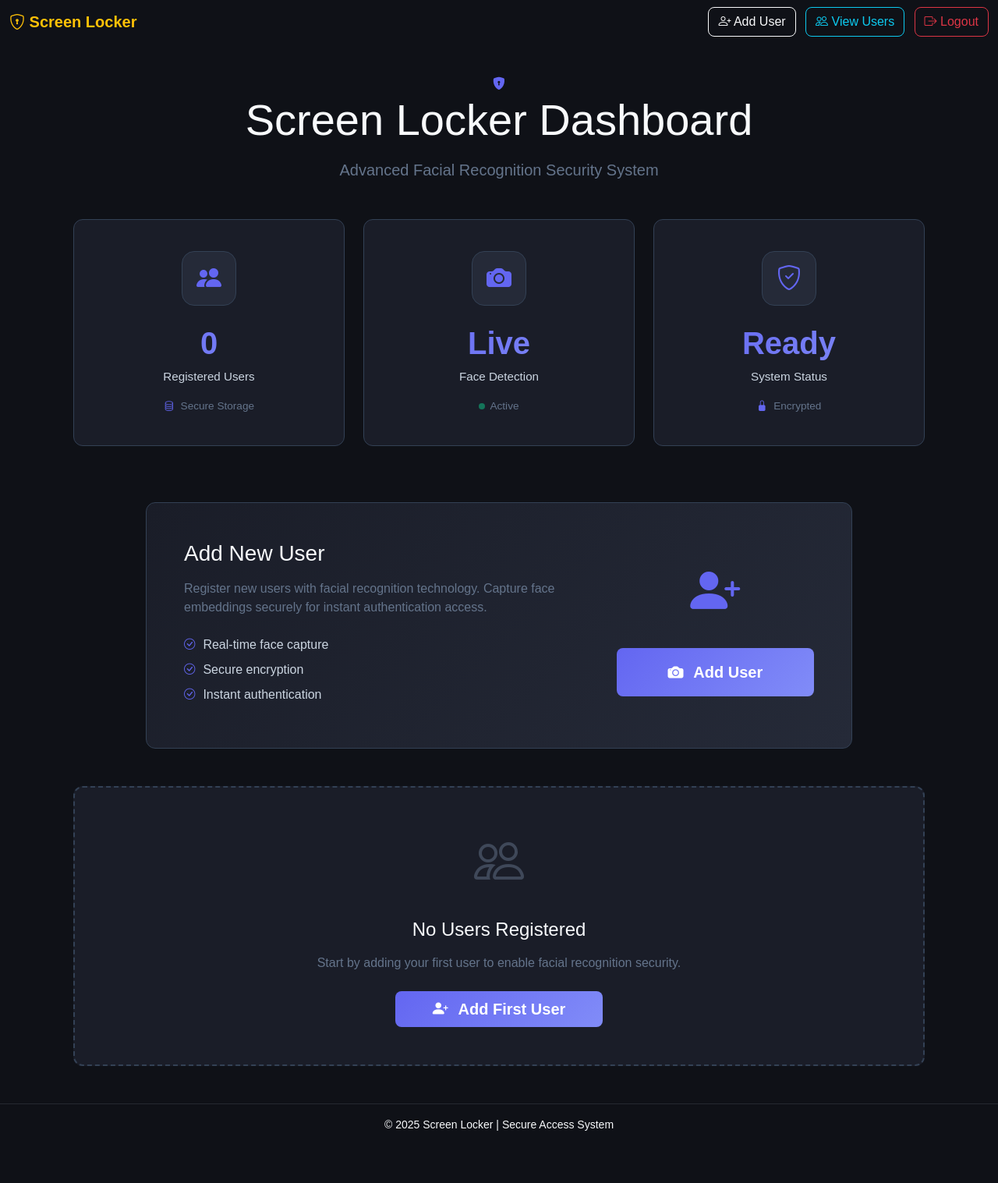
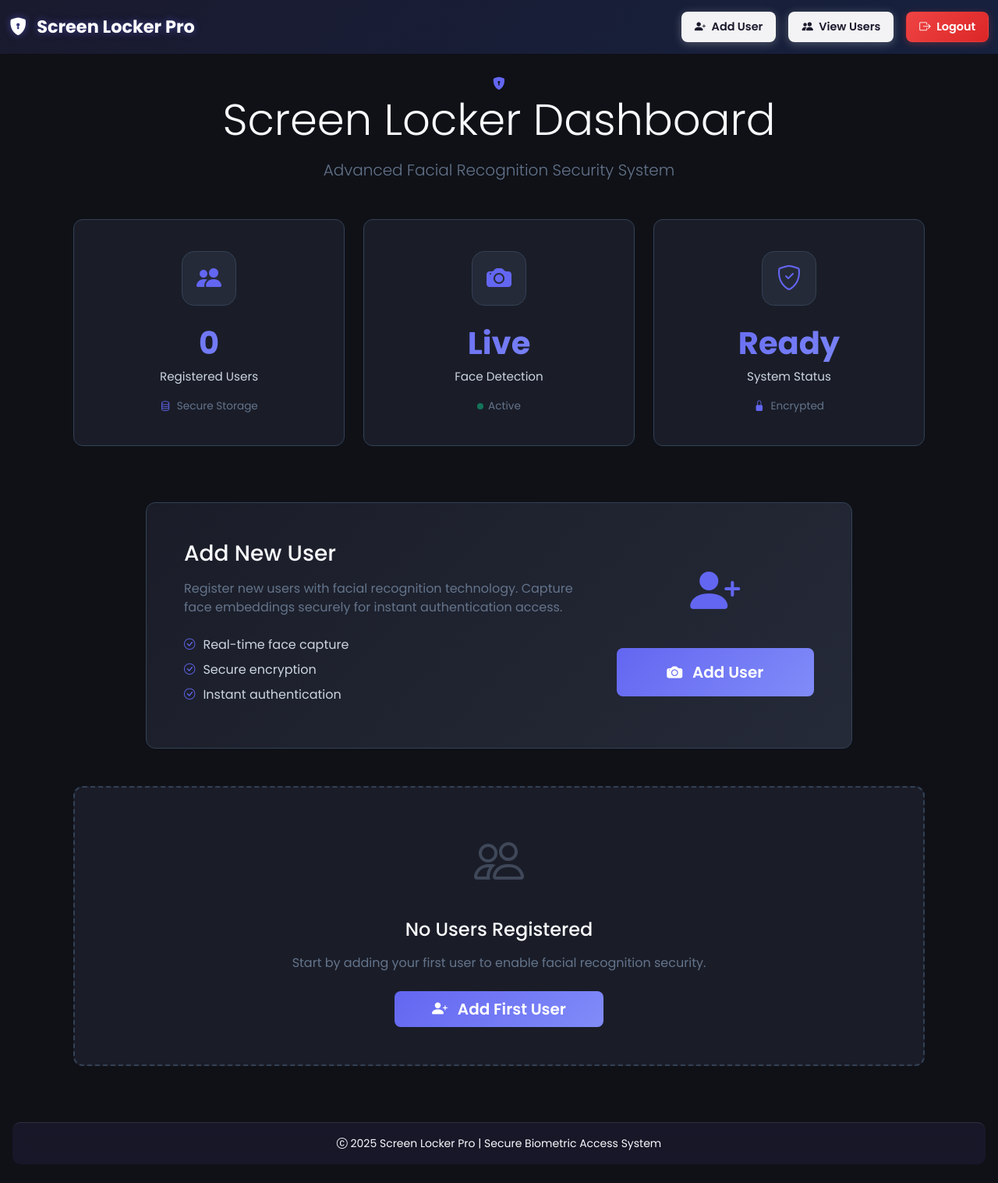
Before and after one commit to Shraddha-Chauhan/Context_Aware_Screen_Locker_OS, a Flask app: page / in a window 1280 px wide. Shown: the whole page at 78% size. Before the commit the page ends 1450 px from the top, so only its background shows below. Run offline with Flask 3, Linux system fonts and the light colour scheme; the visitor is signed in with stand-in values (Sample User, id 1).

Commit message:
Enhance layout with Google Fonts and navbar improvements
Added Google Fonts and enhanced navbar styles.

```diff
--- a/GUI/templates/layout.html
+++ b/GUI/templates/layout.html
@@ -7,21 +7,37 @@
     <link href="https://cdn.jsdelivr.net/npm/bootstrap@5.3.0/dist/css/bootstrap.min.css" rel="stylesheet">
     <link href="https://cdn.jsdelivr.net/npm/bootstrap-icons@1.11.3/font/bootstrap-icons.css" rel="stylesheet">
     <link rel="stylesheet" href="{{ url_for('static', filename='style.css') }}">
+    <link href="https://fonts.googleapis.com/css2?family=Poppins:wght@300;400;500;600;700&display=swap" rel="stylesheet">
 </head>
-<body>
-    <!-- Navbar -->
-    <nav class="navbar navbar-expand-lg navbar-dark fixed-top shadow-sm">
+<body class="bg-gradient-primary">
+    <!-- Animated Background -->
+    <div class="bg-animation">
+        <div class="stars"></div>
+        <div class="stars2"></div>
+        <div class="stars3"></div>
+    </div>
+
+    <!-- Enhanced Navbar with Visible Buttons -->
+    <nav class="navbar navbar-expand-lg navbar-dark fixed-top enhanced-navbar">
         <div class="container-fluid">
-            <a class="navbar-brand fw-bold text-warning" href="/">
-                <i class="bi bi-shield-lock"></i> Screen Locker
+            <a class="navbar-brand fw-bold brand-logo" href="/">
+                <i class="bi bi-shield-lock-fill me-2"></i> Screen Locker Pro
             </a>
-            <div>
+            <div class="navbar-buttons">
                 {% if session.get('logged_in') %}
-                    <a class="btn btn-outline-light me-2" href="/add_user"><i class="bi bi-person-plus"></i> Add User</a>
-                    <a class="btn btn-outline-info me-2" href="/view_users"><i class="bi bi-people"></i> View Users</a>
-                    <a class="btn btn-outline-danger" href="/logout"><i class="bi bi-box-arrow-right"></i> Logout</a>
+                    <a class="btn btn-nav-light me-2" href="/add_user">
+                        <i class="bi bi-person-plus-fill me-1"></i> Add User
+                    </a>
+                    <a class="btn btn-nav-light me-2" href="/view_users">
+                        <i class="bi bi-people-fill me-1"></i> View Users
+                    </a>
+                    <a class="btn btn-nav-danger" href="/logout">
+                        <i class="bi bi-box-arrow-right me-1"></i> Logout
+                    </a>
                 {% else %}
-                    <a class="btn btn-outline-light" href="/login"><i class="bi bi-box-arrow-in-right"></i> Login</a>
+                    <a class="btn btn-nav-success" href="/login">
+                        <i class="bi bi-box-arrow-in-right me-1"></i> Login
+                    </a>
                 {% endif %}
             </div>
         </div>
@@ -31,10 +47,10 @@
         {% with messages = get_flashed_messages(with_categories=true) %}
             {% if messages %}
                 {% for category, message in messages %}
-                    <div class="alert alert-{{ 'danger' if category == 'error' else 'success' }} alert-dismissible fade show" role="alert">
-                        <i class="bi bi-{{ 'exclamation-triangle' if category == 'error' else 'check-circle' }} me-2"></i>
+                    <div class="alert alert-{{ 'danger' if category == 'error' else 'success' }} alert-dismissible fade show glass-alert" role="alert">
+                        <i class="bi bi-{{ 'exclamation-triangle-fill' if category == 'error' else 'check-circle-fill' }} me-2"></i>
                         {{ message }}
-                        <button type="button" class="btn-close" data-bs-dismiss="alert"></button>
+                        <button type="button" class="btn-close btn-close-white" data-bs-dismiss="alert"></button>
                     </div>
                 {% endfor %}
             {% endif %}
@@ -42,10 +58,168 @@
         {% block content %}{% endblock %}
     </main>
 
-    <footer class="text-center mt-5 text-light small">
-        <hr class="border-secondary">
-        © 2025 Screen Locker | Secure Access System
+    <footer class="text-center mt-5 text-light small py-4">
+        <div class="glass-footer py-3">
+            <i class="bi bi-c-circle"></i> 2025 Screen Locker Pro | Secure Biometric Access System
+        </div>
     </footer>
     <script src="https://cdn.jsdelivr.net/npm/bootstrap@5.3.0/dist/js/bootstrap.bundle.min.js"></script>
+
+    <style>
+        /* Enhanced Navbar with Visible Buttons */
+        .enhanced-navbar {
+            background: linear-gradient(135deg, #1a1a2e 0%, #16213e 100%) !important;
+            backdrop-filter: blur(15px);
+            border-bottom: 1px solid rgba(255, 255, 255, 0.2);
+            box-shadow: 0 4px 20px rgba(0, 0, 0, 0.3);
+            padding: 0.8rem 0;
+        }
+
+        .brand-logo {
+            color: #ffffff !important;
+            font-size: 1.4rem;
+            text-shadow: 0 0 10px rgba(99, 102, 241, 0.5);
+            transition: all 0.3s ease;
+        }
+
+        .brand-logo:hover {
+            color: #a5b4fc !important;
+            text-shadow: 0 0 15px rgba(99, 102, 241, 0.8);
+        }
+
+        .navbar-buttons {
+            display: flex;
+            gap: 0.5rem;
+            align-items: center;
+        }
+
+        /* Light Buttons for Better Visibility */
+        .btn-nav-light {
+            background: rgba(255, 255, 255, 0.95);
+            border: 1px solid rgba(255, 255, 255, 0.3);
+            color: #1a1a2e !important;
+            font-weight: 600;
+            padding: 0.5rem 1rem;
+            border-radius: 8px;
+            transition: all 0.3s ease;
+            text-decoration: none;
+            font-size: 0.9rem;
+            box-shadow: 0 2px 10px rgba(255, 255, 255, 0.2);
+        }
+
+        .btn-nav-light:hover {
+            background: #ffffff;
+            transform: translateY(-2px);
+            box-shadow: 0 4px 15px rgba(255, 255, 255, 0.3);
+            color: #1a1a2e !important;
+        }
+
+        .btn-nav-danger {
+            background: linear-gradient(135deg, #ef4444 0%, #dc2626 100%);
+            border: 1px solid rgba(239, 68, 68, 0.4);
+            color: white !important;
+            font-weight: 600;
+            padding: 0.5rem 1rem;
+            border-radius: 8px;
+            transition: all 0.3s ease;
+            text-decoration: none;
+            font-size: 0.9rem;
+            box-shadow: 0 2px 10px rgba(239, 68, 68, 0.3);
+        }
+
+        .btn-nav-danger:hover {
+            background: linear-gradient(135deg, #dc2626 0%, #b91c1c 100%);
+            transform: translateY(-2px);
+            box-shadow: 0 4px 15px rgba(239, 68, 68, 0.4);
+            color: white !important;
+        }
+
+        .btn-nav-success {
+            background: linear-gradient(135deg, #10b981 0%, #059669 100%);
+            border: 1px solid rgba(16, 185, 129, 0.4);
+            color: white !important;
+            font-weight: 600;
+            padding: 0.5rem 1rem;
+            border-radius: 8px;
+            transition: all 0.3s ease;
+            text-decoration: none;
+            font-size: 0.9rem;
+            box-shadow: 0 2px 10px rgba(16, 185, 129, 0.3);
+        }
+
+        .btn-nav-success:hover {
+            background: linear-gradient(135deg, #059669 0%, #047857 100%);
+            transform: translateY(-2px);
+            box-shadow: 0 4px 15px rgba(16, 185, 129, 0.4);
+            color: white !important;
+        }
+
+        /* Enhanced Alert */
+        .glass-alert {
+            backdrop-filter: blur(10px);
+            border: 1px solid rgba(255, 255, 255, 0.1);
+            border-radius: 10px;
+            margin-bottom: 1.5rem;
+        }
+
+        /* Enhanced Footer */
+        .glass-footer {
+            background: rgba(26, 26, 46, 0.8);
+            backdrop-filter: blur(10px);
+            border-top: 1px solid rgba(255, 255, 255, 0.1);
+            border-radius: 10px;
+            margin: 0 1rem;
+        }
+
+        /* Responsive Navbar */
+        @media (max-width: 991px) {
+            .navbar-buttons {
+                flex-direction: column;
+                width: 100%;
+                gap: 0.5rem;
+                margin-top: 1rem;
+            }
+
+            .btn-nav-light,
+            .btn-nav-danger,
+            .btn-nav-success {
+                width: 100%;
+                text-align: center;
+                margin: 0.25rem 0;
+            }
+
+            .enhanced-navbar .container-fluid {
+                flex-direction: column;
+                align-items: flex-start;
+            }
+        }
+
+        @media (max-width: 768px) {
+            .brand-logo {
+                font-size: 1.2rem;
+            }
+
+            .btn-nav-light,
+            .btn-nav-danger,
+            .btn-nav-success {
+                padding: 0.4rem 0.8rem;
+                font-size: 0.85rem;
+            }
+        }
+
+        /* Animation for navbar buttons */
+        @keyframes buttonGlow {
+            0%, 100% {
+                box-shadow: 0 2px 10px rgba(255, 255, 255, 0.2);
+            }
+            50% {
+                box-shadow: 0 2px 15px rgba(255, 255, 255, 0.4);
+            }
+        }
+
+        .btn-nav-light {
+            animation: buttonGlow 3s ease-in-out infinite;
+        }
+    </style>
 </body>
 </html>
```
